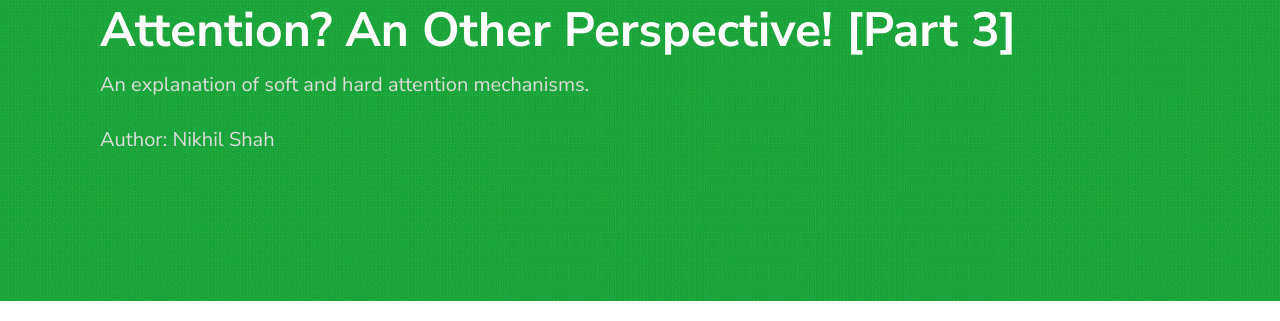
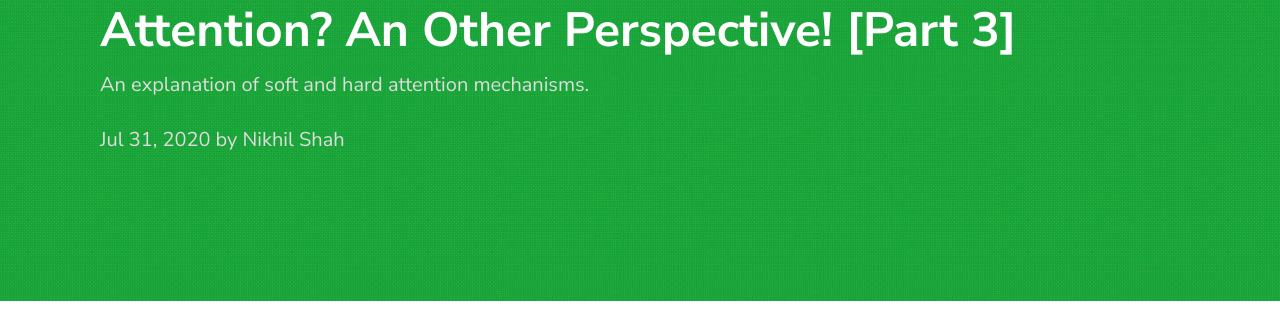
Before and after one commit to LearningTurtle/Blog, a Jekyll site: the page built from _posts/2020-07-31-attention_another_perspective_part3.markdown, in a window 1280 px wide and 900 px high. Shown: the part 118-439 px from the top of the window. Built offline with Jekyll 4.4.1, drawn with Linux system fonts in a browser that asks for light colours; formulas are drawn with MathJax 3; comment, search, counter and statistics services are not loaded.

Commit message:
change post header format

```diff
--- a/_includes/post_header.html
+++ b/_includes/post_header.html
@@ -3,12 +3,12 @@
 <div class="container">
 	<h1>{{ page.title }}</h1>
 	<h4 class="post-description">{{ page.description }}</h4>
+	<h4 class="post-description">{{ page.date | date:date_format }} by {{ page.author }}</h4>
 	<ul class="post-tags">
 		{%- for tag in page.categories -%}
 			<li>{{ tag }}</li>
 		{%- endfor -%}
 	</ul>
-	<h4 class="post-description">Author: {{ page.author }}</h4>
 </div>
 <script type="text/javascript" async
   src="https://cdn.mathjax.org/mathjax/latest/MathJax.js?config=TeX-MML-AM_CHTML">
```
